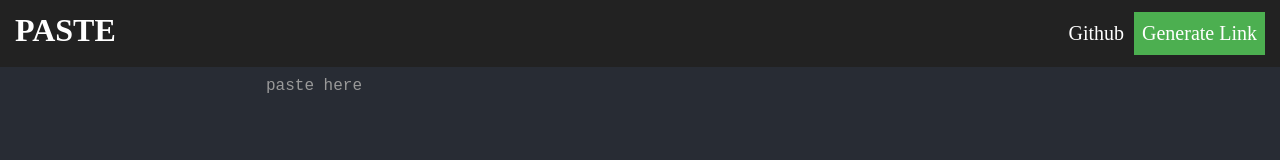
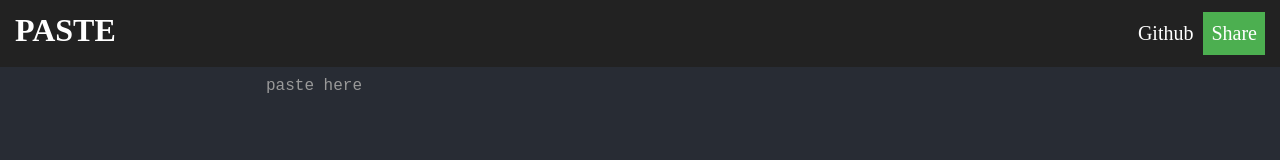
Before and after one commit to iamsdas/paste, a plain HTML site: page index.html in a window 1280 px wide. Drawn offline with Linux system fonts and the light colour scheme.

Commit message:
change button text

```diff
--- a/index.html
+++ b/index.html
@@ -15,7 +15,7 @@
       <h1 class="bar-text">paste</h1>
       <nav class="bar-text">
         <a href="https://github.com/iamsdas/paste">github</a>
-        <button onclick="showLink()">generate link</a>
+        <button onclick="showLink()">share</a>
       </nav>
     </header>
 
```
